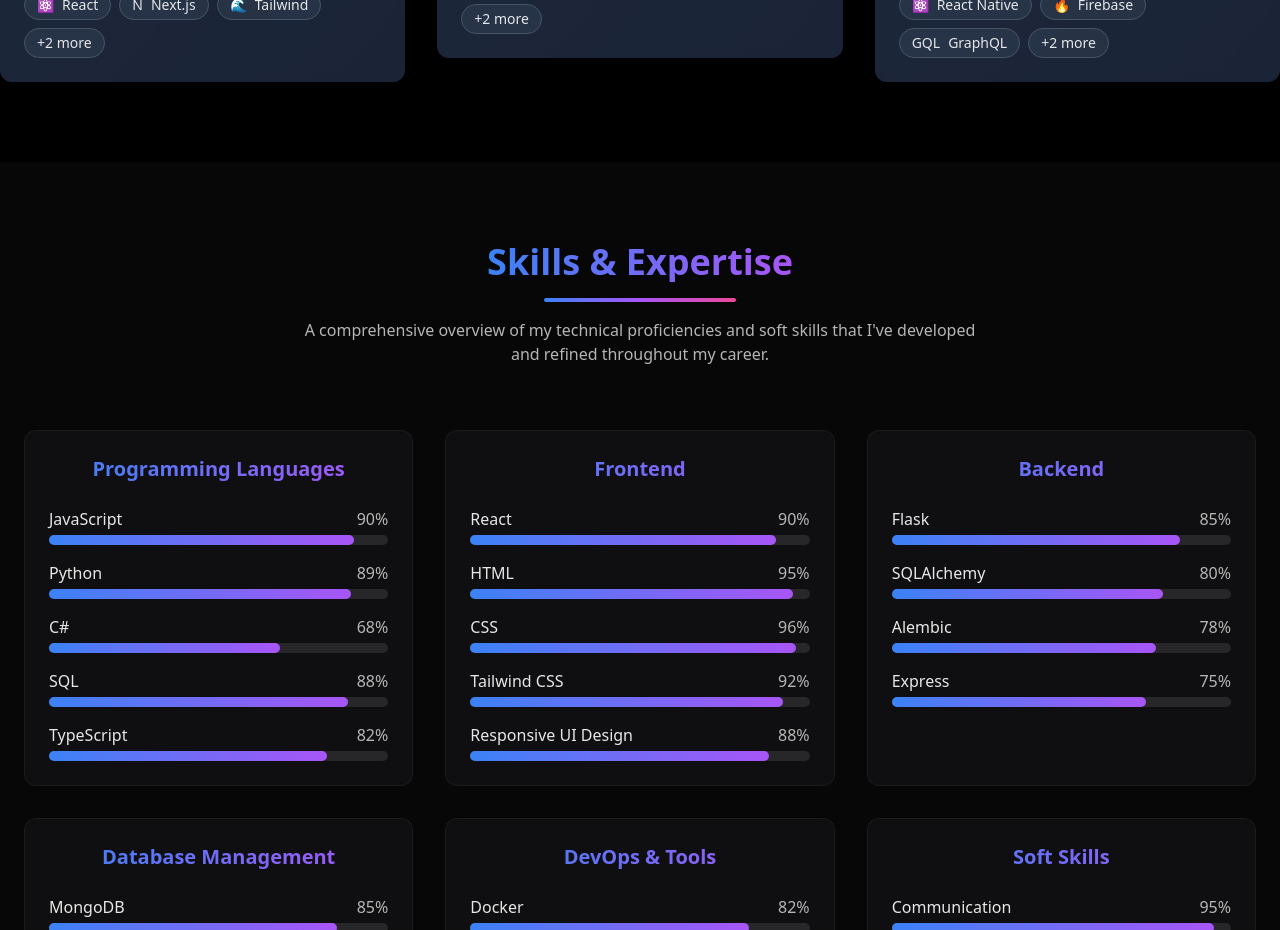
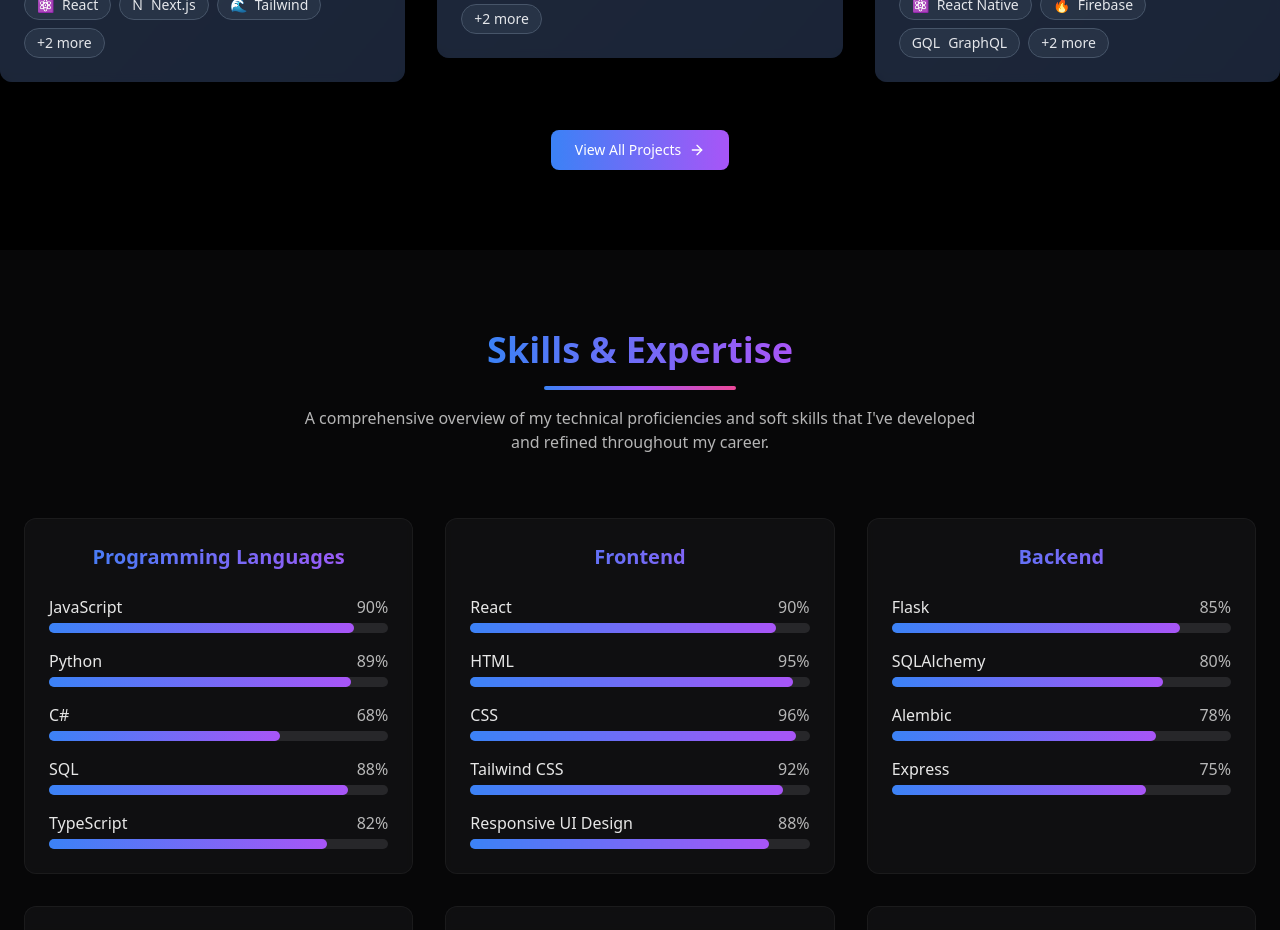
Before and after one commit to koskei-kipkoech/Personal-Portfolio, a Next.js app: page / in a window 1280 px wide. Shown: the part 3500-4430 px from the top of the page. Built offline with nearby package versions, Linux system fonts and the light colour scheme.

Commit message:
Updates changes to match changes on db.json

```diff
--- a/components/projectcard.tsx
+++ b/components/projectcard.tsx
@@ -212,6 +212,7 @@
               </motion.div>
             ))}
           </div>
+          <ViewAllProjectsButton />
       </motion.section>
     </BackgroundLines>
   );
```
